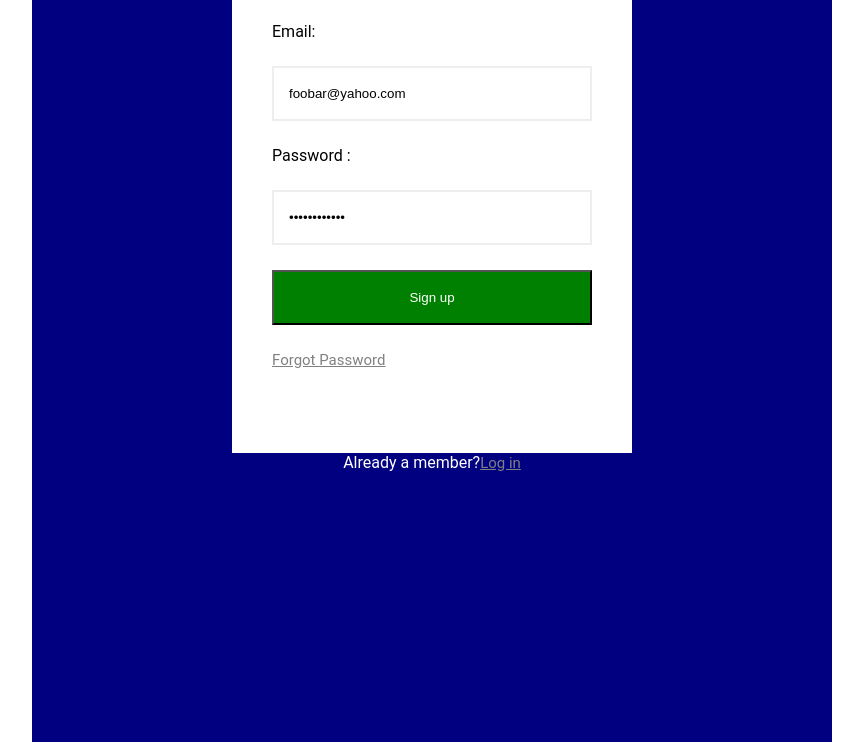
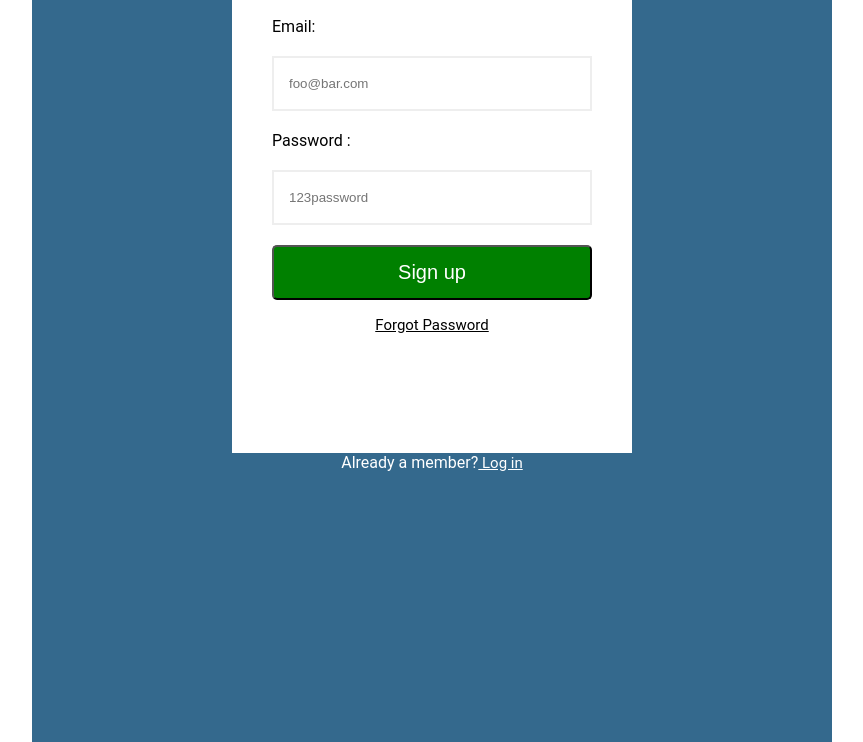
Before and after one commit to HPoonam/form-anologsea, a plain HTML site: page index.html in a window 1280 px wide. Shown: the part 119-861 px from the top of the page, without its empty margins (208-1071 px from the left). Drawn offline with Linux system fonts and the light colour scheme.

Commit message:
second commit

```diff
--- a/css/main.css
+++ b/css/main.css
@@ -9,7 +9,7 @@ body{
 
 .container{
 	padding:20px;
-	background-color: navy;
+	background-color: #34698d;
 	max-width: 800px;
 	height:1000px;
 	margin:auto;
@@ -35,8 +35,8 @@ div .alogo{
 
 .demoform label{
 	display: block;
-	margin-top:25px;
-	margin-bottom: 5px;
+	margin-top:20px;
+	margin-bottom:5px;
 
 }
 
@@ -49,7 +49,7 @@ h1{
 }
 .demoform input{
 
-	margin-top:25px;
+	margin-top:20px;
 	display: block;
 	width:320px;
 	height:55px;
@@ -58,23 +58,39 @@ h1{
 
 }
  button{
- 	margin-top:25px;
- 	margin-bottom: 25px;
+ 	margin-top: 20px;
+ 	border-radius: 5px;
 	height:55px;
 	width:320px;
 	background-color: green;
 	color:white;
+	font-size: 20px;
 }
-
+button:hover{
+	background-color: grey;
+	color:black;
+}
+ .forgot{
+	text-align: center;
+	margin-top: 15px;
+}
 a{
-	color:grey;
-	text-align: center;
-	margin-top: 25px;
+	text-decoration-style: underline;
+	color:black;
 	font-size: 15px;
 
+}
+a:hover{
+	color:grey;
 }
  p {
 	text-align: center;
 	color:white;
 	margin:auto;
 }
+p a{
+	color:white;
+}
+p a:hover{
+	color:black;
+}
--- a/index.html
+++ b/index.html
@@ -18,15 +18,17 @@
 			<h1 class="signup">Sign up</h1>
 			<form class="demoform" action="" method="post">
 				<label for "email">Email:</label>
-				<input type="email" name="email" value="foobar@yahoo.com">
+				<input placeholder="foo@bar.com" type="email" name="email" >
 				<label for "password">Password :</label>
-				<input type="password" name="psw" value="1234passwOrd">
+				<input placeholder="123password" type="password" name="psw">
 				<button type="submit">Sign up </button>
-				<a href="/forgot-password/new" class="forgot">Forgot Password</a>
+				<div class="forgot">
+				<a href="/forgot-password/new">Forgot Password</a>
+				</div>
 			</form>
 		</div>
 
-		<p class="member">Already a member?<a href="/login">Log in</a></p>
+		<p class="member">Already a member?<a href="/login"><bold> Log in </bold></a></p>
 
 	</main>
 
```
